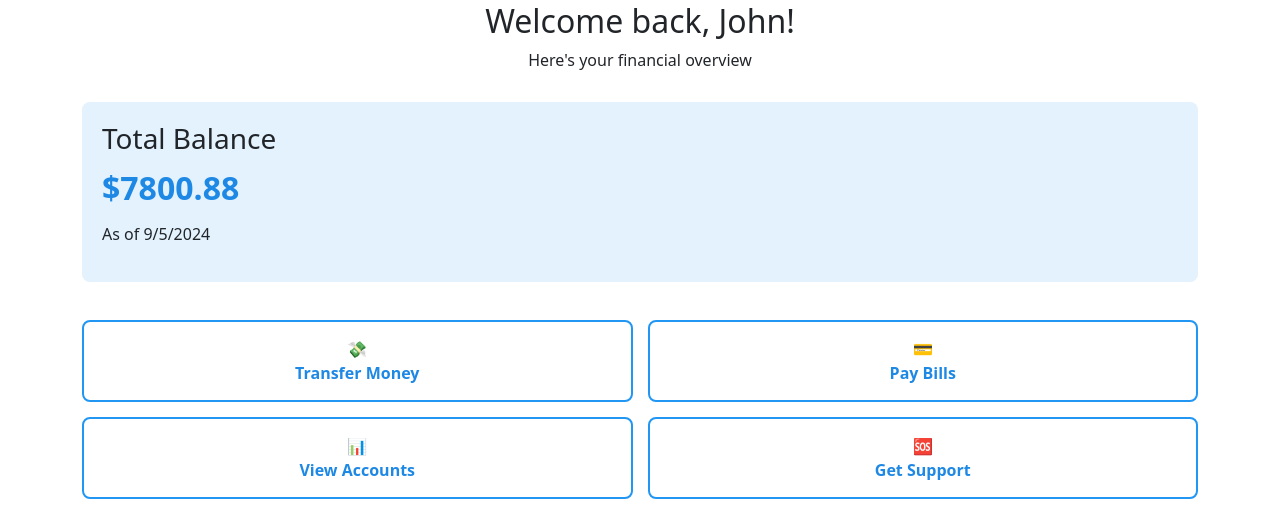
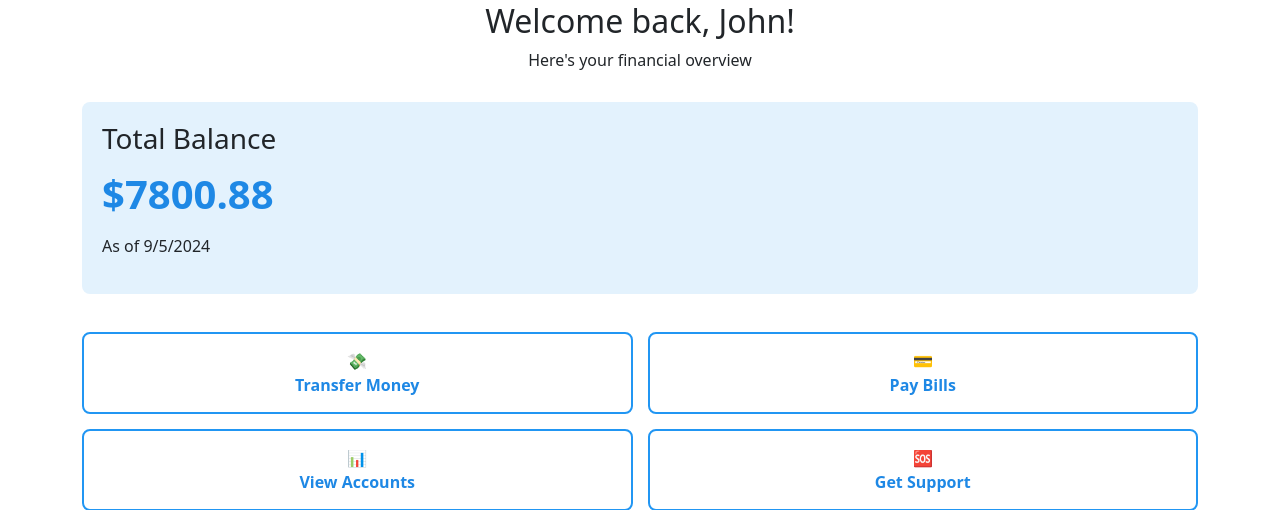
Before and after one commit to Cloudsine-weborion/wpop-presales-login-webapp, a FastAPI app: page /auth/bank in a window 1280 px wide. Shown: the part 150-660 px from the top of the page. Run offline with FastAPI, Linux system fonts and the light colour scheme; parts of the project's set-up code (start-up, migrations or seed data) failed here and were passed over; some libraries are stand-ins or nearby versions.

Commit message:
increase size of the balance amount font

```diff
--- a/static/bank.css
+++ b/static/bank.css
@@ -19,7 +19,7 @@ header {
 }
 
 .account-balance {
-    font-size: 2em;
+    font-size: 2.5em;
     font-weight: bold;
     color: #1e88e5;
     margin-bottom: 10px;
```
